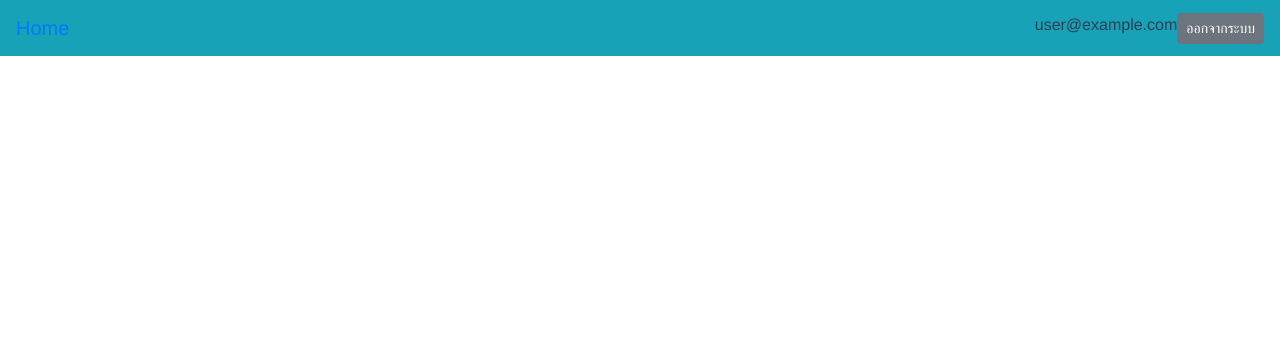
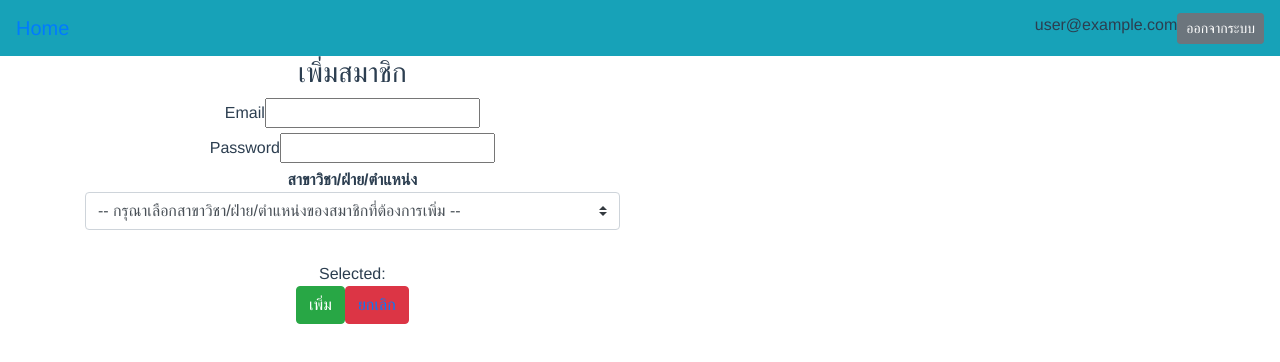
Before and after one commit to holytanx/se-project, a Vue app: page /#/AddMembers in a window 1280 px wide. Before the commit this address led to /#/. Shown: the top 362 px of the page. Built offline with nearby package versions, Linux system fonts and the light colour scheme; no server answers; the database is empty; sample sign-in values are in the browser's storage; what vue-firestore, vue-sidebar-menu would draw is missing.

Commit message:
Add files via upload

```diff
--- a/src/router/index.js
+++ b/src/router/index.js
@@ -5,9 +5,10 @@ import Home from "../components/Home.vue";
 import AddMembers from "../views/AddMembers.vue";
 import StrategyManagement from "../views/StrategyManagement.vue";
 import DeanDashboard from "../views/DeanDashboard"
+import DeanTotalBudget from"../views/DeanTotalBudget"
 import AdminDashboard from "../views/AdminDashboard"
 import RegularDashboard from "../views/RegularDashboard"
-import BudgetManaget from "../views/BudgetManaget.vue"
+import BudgetManaget from "../views/BudgetManaget"
 import firebase from "firebase";
 import {db} from '../main';
 
@@ -70,19 +71,30 @@ const routes = [
     }
   },
   {
-    path: "/budget-managet",
+    path: "/DeanTotalBudget",
+    name: "DeanTotalBudget",
+    component: DeanTotalBudget,
+    meta: {
+      requiresAuth:true
+    }
+  },
+  {
+    path: "/BudgetManaget",
     name: "BudgetManaget",
-    component: BudgetManaget
+    component: BudgetManaget,
+    meta: {
+      requiredAuth:true
+    }
   }
 ];
 
 const router = new VueRouter({
-  mode: 'history',
   routes
 });
 
-// Nav guards
-router.beforeEach((to, from, next) => {
+//Nav guards
+router.beforeEach(
+(to, from, next) => {
   //Check for requiredAuth guard
   if(to.matched.some(record => record.meta.requiresAuth)){
     //Check if not logged in
@@ -98,8 +110,9 @@ router.beforeEach((to, from, next) => {
       //Proceed to route
       next();
     }
-  } else if(to.matched.some(record => record.meta.requiresGuest)){
-    //Check if logged in
+  }else if(to.matched.some(record => record.meta.requiresGuest)){
+       //Check if logged in
+
     if(firebase.auth().currentUser){
       db.collection("users").get().then(function(querySnapshot){
         querySnapshot.forEach(function(doc){
@@ -134,10 +147,11 @@ router.beforeEach((to, from, next) => {
       //Proceed to route
       next();
     }
-  } else{
+  }else{
        //Proceed to route
-    next();
+       next();
   }
-})
+}
+)
 
 export default router;
```
